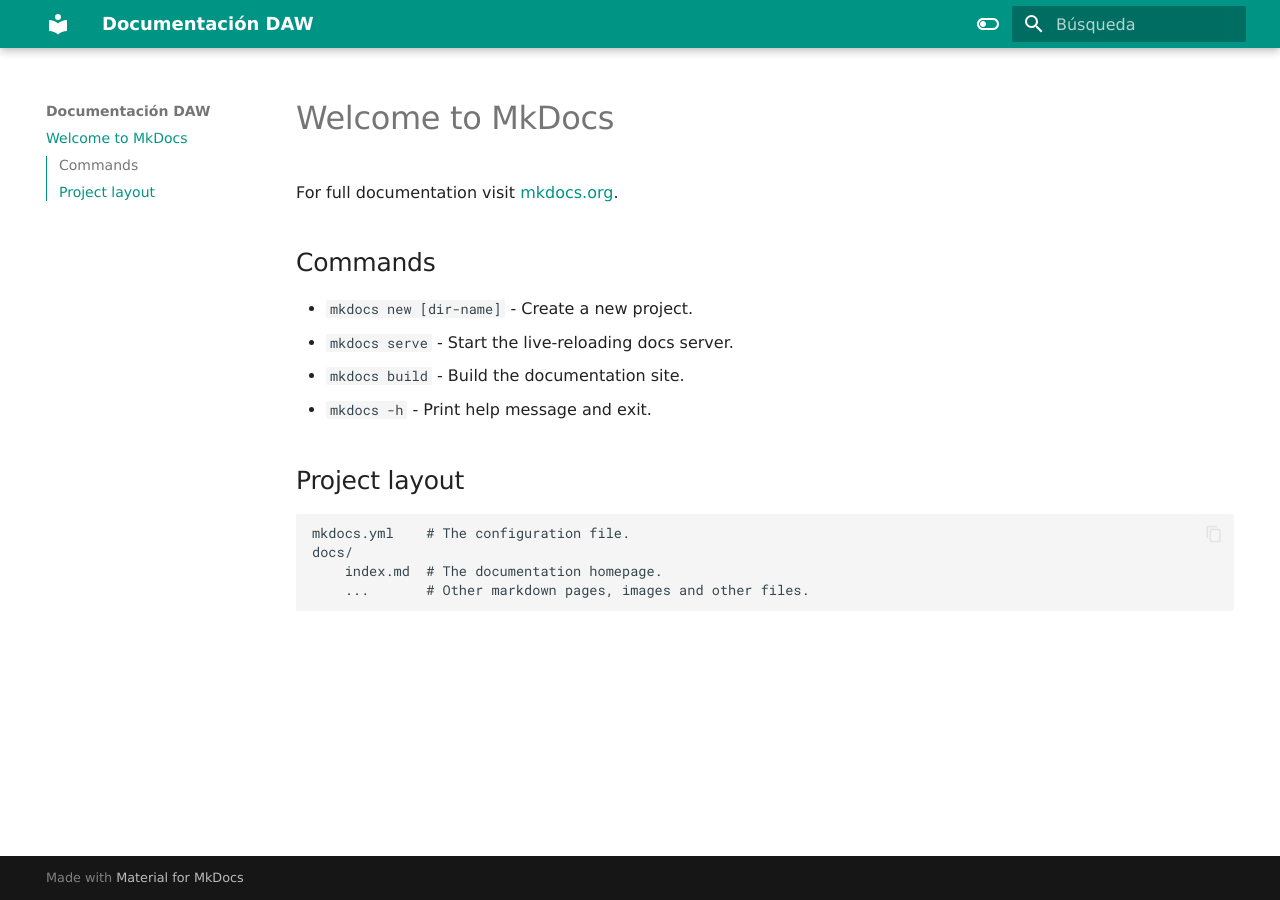
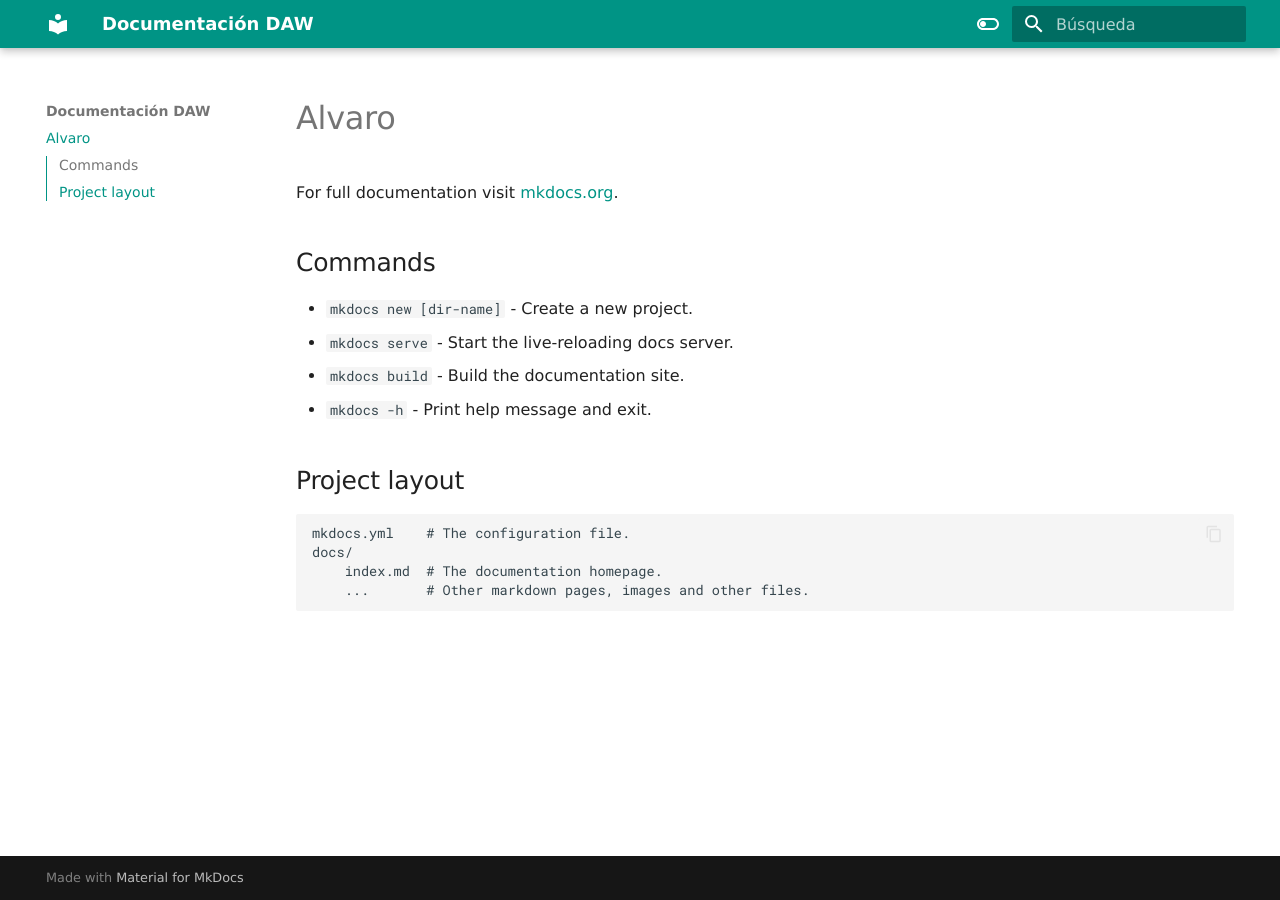
Before and after one commit to alvaroo-01/alvaroo-01.github.io, an MkDocs documentation site: the page built from docs/index.md, in a window 1280 px wide. Built offline with MkDocs 1.6.1 and Material for MkDocs 9.7.7, drawn with Linux system fonts in a browser that asks for light colours; some web fonts are replaced.

Commit message:
Commit 40

```diff
--- a/docs/index.md
+++ b/docs/index.md
@@ -1,4 +1,4 @@
-# Welcome to MkDocs
+# Alvaro
 
 For full documentation visit [mkdocs.org](https://www.mkdocs.org).
 
```
